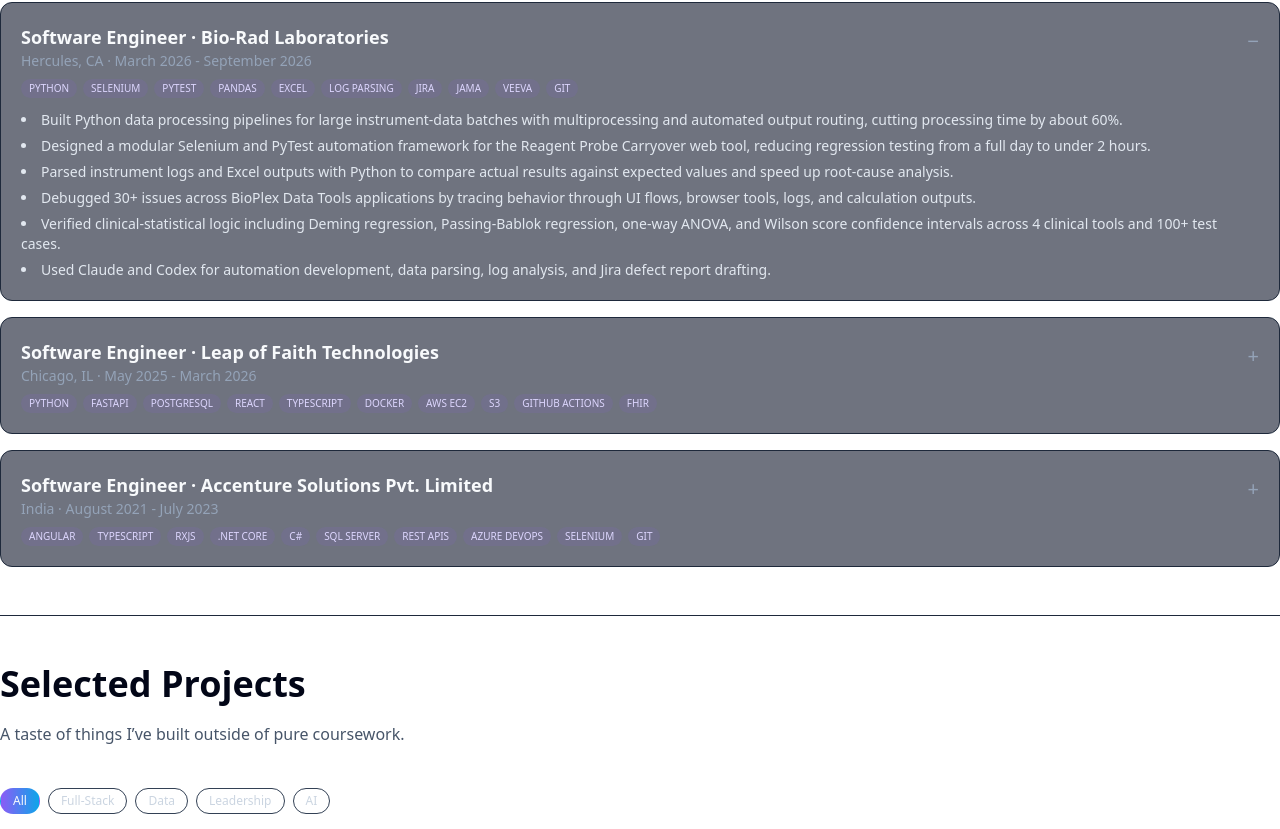
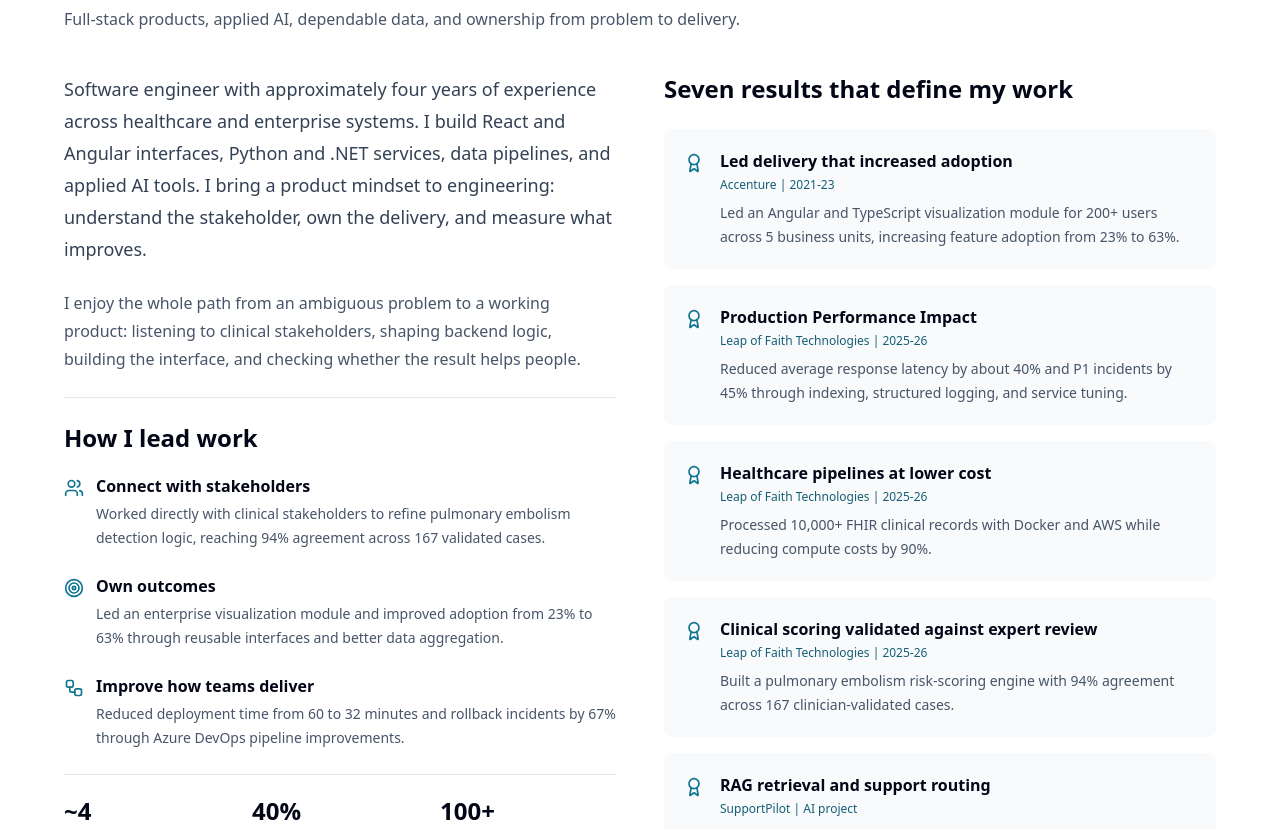
Before and after one commit to ShreyaMP1999/my-portfolio, a React (Vite) app: page / in a window 1280 px wide. Shown: the part 1023-1852 px from the top of the page. Built offline with nearby package versions, Linux system fonts and the light colour scheme.

Commit message:
about: showcase seven highlights and evidence-backed leadership

```diff
--- a/src/App.tsx
+++ b/src/App.tsx
@@ -2,6 +2,7 @@
 import React from "react";
 import Layout from "./components/Layout";
 import Hero from "./components/Hero";
+import AboutSection from "./components/AboutSection";
 import ExperienceSection from "./components/ExperienceSection";
 import ProjectsSection from "./components/ProjectsSection";
 import SkillSection from "./components/SkillSection";
@@ -13,6 +14,7 @@
   return (
     <Layout>
       <Hero />
+      <AboutSection />
       <ExperienceSection />
       <ProjectsSection />
       <SkillSection />
--- /dev/null
+++ b/src/components/AboutSection.tsx
@@ -0,0 +1,36 @@
+import React from "react";
+import { Award, Users, Target, Workflow } from "lucide-react";
+import { profile } from "../data/profile";
+import SectionHeading from "./SectionHeading";
+
+const AboutSection: React.FC = () => (
+  <section id="about" className="section-space bg-white">
+    <div className="container-width">
+      <SectionHeading title="Engineering depth. A people-first approach." subtitle="Full-stack products, applied AI, dependable data, and ownership from problem to delivery."/>
+      <div className="grid items-start gap-12 lg:grid-cols-2">
+        <div className="space-y-6">
+          <p className="text-lg leading-8 text-slate-700">{profile.summary}</p>
+          <p className="leading-7 text-slate-600">I enjoy the whole path from an ambiguous problem to a working product: listening to clinical stakeholders, shaping backend logic, building the interface, and checking whether the result helps people.</p>
+          <div className="border-t border-slate-200 pt-6">
+            <h3 className="mb-5 text-2xl font-bold text-slate-950">How I lead work</h3>
+            {[
+              {icon:Users,title:"Connect with stakeholders",text:"Worked directly with clinical stakeholders to refine pulmonary embolism detection logic, reaching 94% agreement across 167 validated cases."},
+              {icon:Target,title:"Own outcomes",text:"Led an enterprise visualization module and improved adoption from 23% to 63% through reusable interfaces and better data aggregation."},
+              {icon:Workflow,title:"Improve how teams deliver",text:"Reduced deployment time from 60 to 32 minutes and rollback incidents by 67% through Azure DevOps pipeline improvements."},
+            ].map(({icon:Icon,title,text})=><div key={title} className="mb-6 flex items-start gap-3"><Icon size={20} className="mt-1 shrink-0 text-cyan-700"/><div><h4 className="font-semibold text-slate-950">{title}</h4><p className="mt-1 text-sm leading-6 text-slate-600">{text}</p></div></div>)}
+          </div>
+          <div className="grid grid-cols-3 gap-3 border-y border-slate-200 py-5">
+            {[["~4","Years engineering"],["40%","Latency reduced"],["100+","Clinical test cases"]].map(([value,label])=><div key={label}><p className="text-2xl font-bold text-slate-950">{value}</p><p className="mt-1 text-xs text-slate-600">{label}</p></div>)}
+          </div>
+        </div>
+        <div>
+          <h3 className="mb-6 text-2xl font-bold text-slate-950">Seven results that define my work</h3>
+          <ol className="space-y-4">
+            {profile.highlights.map(h=><li key={h.id} className="flex gap-4 rounded-lg bg-slate-50 p-5"><Award size={20} className="mt-1 shrink-0 text-cyan-700"/><div><h4 className="font-semibold text-slate-950">{h.title}</h4><p className="mt-1 text-xs text-cyan-800">{h.organization} | {h.year}</p><p className="mt-2 text-sm leading-6 text-slate-600">{h.description}</p></div></li>)}
+          </ol>
+        </div>
+      </div>
+    </div>
+  </section>
+);
+export default AboutSection;
--- a/src/components/AwardsSection.tsx
+++ b/src/components/AwardsSection.tsx
@@ -1,34 +1,16 @@
-// src/components/AwardsSection.tsx
 import React from "react";
-import { profile, AwardItem } from "../data/profile";
+import { Award } from "lucide-react";
+import { profile } from "../data/profile";
 import SectionHeading from "./SectionHeading";
-import Reveal from "./Reveal";
 
-const AwardsSection: React.FC = () => {
-  if (!profile.awards.length) return null;
-
-  return (
-    <Reveal>
-    <section className="py-12 border-t border-slate-800">
-      <SectionHeading id="awards" title="Honors & Awards" />
-
-      <div className="grid gap-3 md:grid-cols-2">
-        {profile.awards.map((award: AwardItem, i) => (
-          <article
-            key={i}
-            className="hover-card rounded-xl border border-amber-500/40 bg-amber-500/10 p-4"
-          >
-            <h3 className="text-sm md:text-base font-semibold text-amber-100">
-              {award.title}
-            </h3>
-            <p className="text-xs md:text-sm text-amber-200">{award.org}</p>
-            <p className="text-[11px] text-amber-300/80">{award.year}</p>
-          </article>
-        ))}
+const AwardsSection: React.FC = () => (
+  <section id="awards" className="section-space border-t border-slate-200 bg-white">
+    <div className="container-width">
+      <SectionHeading title="Leadership beyond the code" subtitle="Service, representation, and recognition alongside my engineering work."/>
+      <div className="grid gap-6 md:grid-cols-3">
+        {profile.awards.map(a=><article key={a.title} className="border-t-2 border-emerald-500 pt-5"><Award className="mb-4 text-emerald-700" size={24}/><h3 className="font-semibold text-slate-950">{a.title}</h3><p className="mt-2 text-sm text-slate-600">{a.org}</p><p className="mt-1 text-sm text-slate-500">{a.year}</p></article>)}
       </div>
-    </section>
-    </Reveal>
-  );
-};
-
+    </div>
+  </section>
+);
 export default AwardsSection;
```
